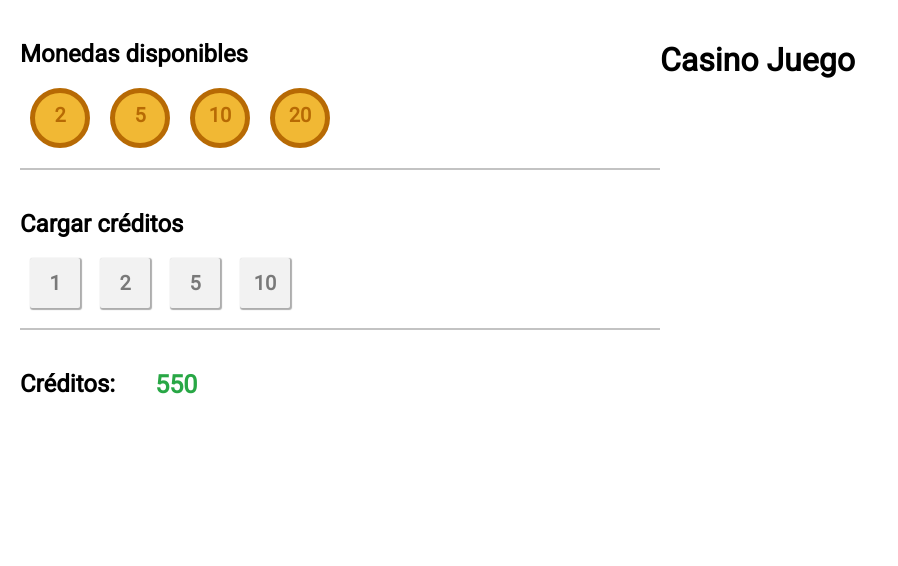
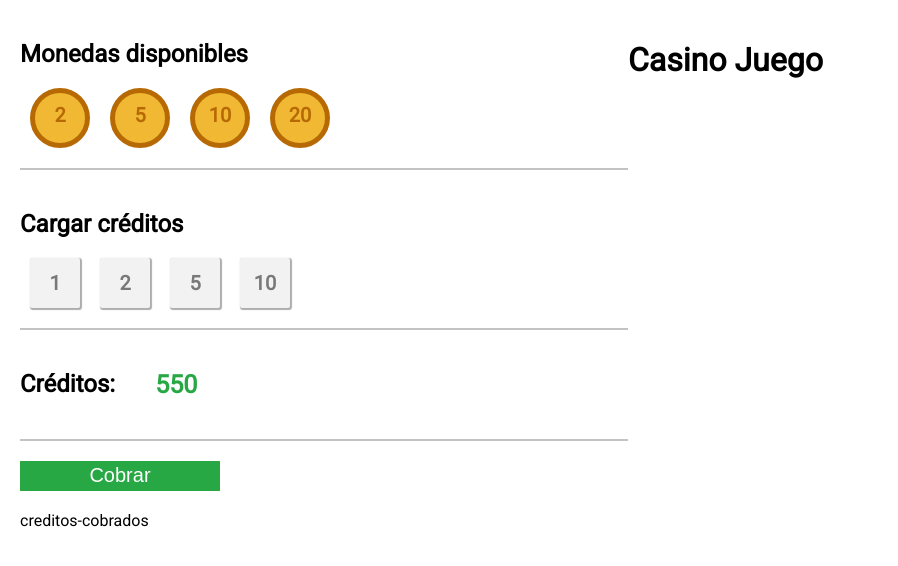
Before and after one commit to ErickGomez98/casino-royal, a React (Create React App) app: page / in a window 1280 px wide. Shown: the top 566 px of the page, without its empty margins (0-898 px from the left). Built offline with nearby package versions, Linux system fonts and the light colour scheme.

Commit message:
Se agregó el botón de cobrar y sus respectivos estilos, aun nada funcional pura vista.

```diff
--- a/src/App.css
+++ b/src/App.css
@@ -5,7 +5,7 @@ body, html {
 }
 
 .casino-main-container {
-  width: 100%;
+  width: 95%;
   margin: 20px;
 }
 
@@ -43,8 +43,8 @@ body, html {
 }
 
 .monedas-container .moneda:hover {
-  width: 55px;
-  height: 55px;
+  -webkit-box-shadow: 2px 2px 2px 2px #ADADAD;
+  box-shadow: 2px 2px 2px 2px #ADADAD;
 }
 
 .divider{
@@ -55,7 +55,7 @@ body, html {
   margin: 20px 0;
 }
 
-.creditos-selector-container, .creditos-totales-container {
+.creditos-selector-container, .creditos-totales-container, .cobrar-creditos-container, .creditos-cobrados-result {
   width: 100%;
   float:left;
 }
@@ -97,3 +97,27 @@ body, html {
     color: #28A745;
     padding: 20px;
 }
+
+.boton-cobrar {
+  width: 200px;
+  height: 30px;
+  background: #28A745;
+  border: none;
+  text-align: center;
+  text-decoration: none;
+  display: inline-block;
+  color: #fff;
+  font-size: 20px;
+  font-weight: 400;
+  cursor: pointer;
+  transition: all .3s;
+}
+
+.boton-cobrar:hover{
+  -webkit-box-shadow: 2px 2px 2px 2px #ADADAD;
+  box-shadow: 2px 2px 2px 2px #ADADAD;
+}
+
+.creditos-cobrados-result {
+  margin-top: 20px;
+}
--- a/src/CasinoControls.tsx
+++ b/src/CasinoControls.tsx
@@ -49,6 +49,15 @@ const CasinoControls: React.FC = (props) => {
                 </div>
                 <div className="creditos-totales">550</div>
             </div>
+            <div className="divider"></div>
+            <div className="cobrar-creditos-container">
+                <div>
+                    <button type="button" className="boton-cobrar">Cobrar</button>
+                </div>
+                <div className="creditos-cobrados-result">
+                    creditos-cobrados
+                </div>
+            </div>
 
         </div>
     )
```
